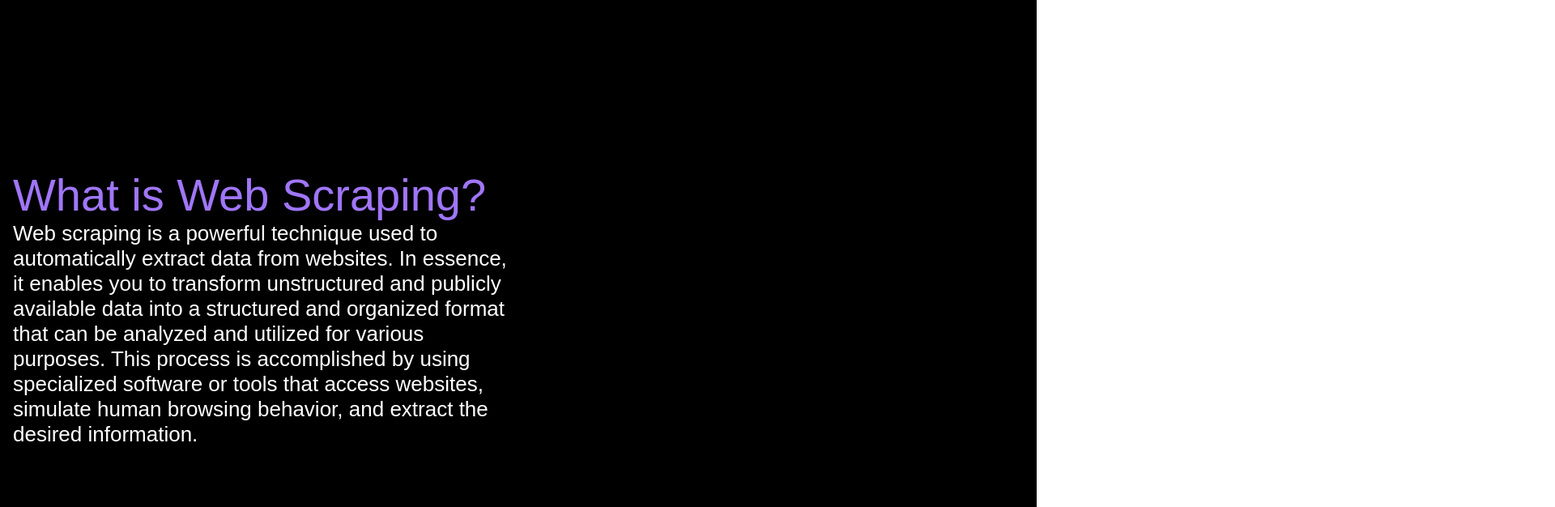
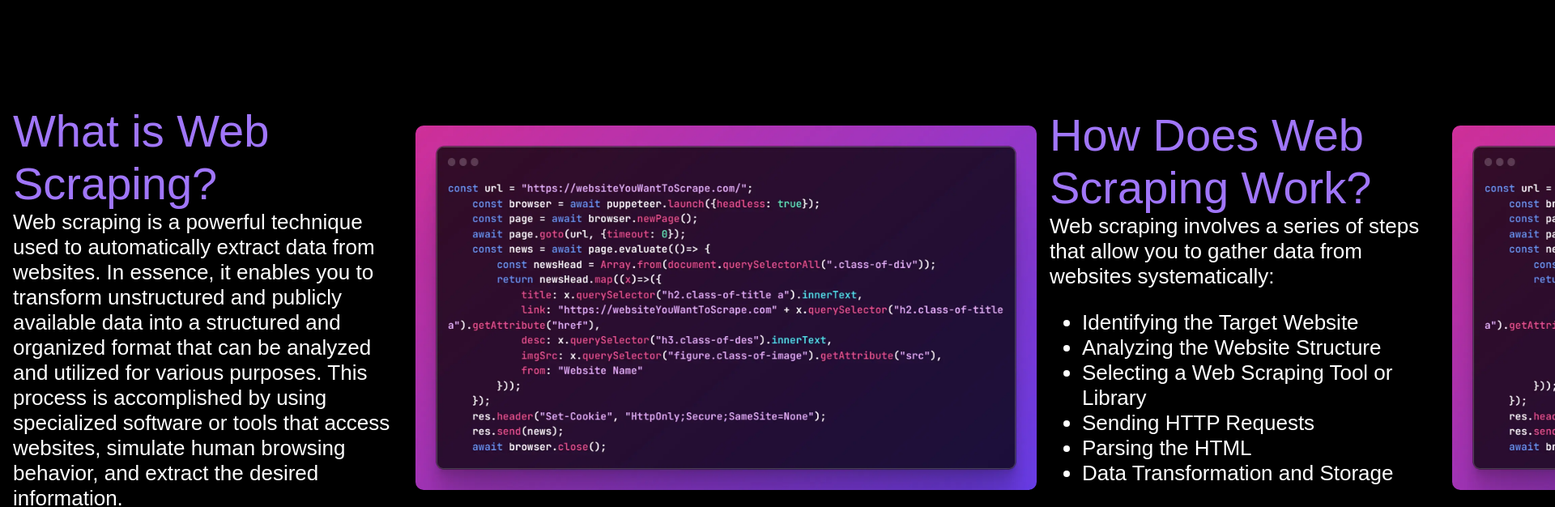
Before and after one commit to HemantDutta/Ares.Web, a React (Create React App) app in the folder client/: page /web-scraping in a window 1280 px wide. Shown: the part 820-1446 px from the top of the page at 81% size, 1920 px wide, since content can reach past the window. Built offline with nearby package versions, Linux system fonts and the light colour scheme; a web font is replaced by a local one.

Commit message:
Create Horizontal Scroll for Web Scraping Page

```diff
--- a/client/public/assets/AresStyles.css
+++ b/client/public/assets/AresStyles.css
@@ -862,6 +862,7 @@ nav .navbar-container .navbar-about-option span, .navbar-menu-option span {
     justify-content: space-between;
     gap: 1rem;
     height: 100%;
+    width: 100%;
     padding-left: 1rem;
 }
 
@@ -869,8 +870,26 @@ nav .navbar-container .navbar-about-option span, .navbar-menu-option span {
     flex: 1;
 }
 
+.web-scraping-container .web-scraping-content .web-scraping-item .item-content .item-img-content{
+    height: 100%;
+    width: 100%;
+    display: grid;
+    place-items: center;
+}
+
+.web-scraping-container .web-scraping-content .web-scraping-item .item-content .item-img-content img{
+    height: 450px;
+    object-fit: contain;
+    border-radius: 10px;
+}
+
 .web-scraping-container .web-scraping-content{
     background-color: rgba(0,0,0,1);
+    height: 100vh;
+    width: 300vw;
+    display: flex;
+    flex-direction: row;
+    position: relative;
 }
 
 .web-scraping-container .web-scraping-content .web-scraping-item .item-content .item-text-content{
--- a/client/src/pages/Home.js
+++ b/client/src/pages/Home.js
@@ -42,7 +42,6 @@ export const Home = () => {
         axios.get("http://localhost:5000/feed-headline")
             .then((res) => {
                 setHeadline(res.data);
-                setLoader(false);
             })
             .catch((err) => {
                 console.log(err);
@@ -54,6 +53,7 @@ export const Home = () => {
         axios.get("http://localhost:5000/feed-content")
             .then((res) => {
                 setNews(res.data);
+                setLoader(false);
             })
             .catch((err) => {
                 console.log(err);
@@ -123,16 +123,8 @@ export const Home = () => {
                         <span>Feed</span>
                     </div>
                     <div className="feed-content">
-                        {
-                            loader &&
-                            <div className="feed-loader">
-                                <img src="assets/loader/ares_loading.svg" alt="Loading..."/>
-                                <span id="loader-txt">Loading Feed...</span>
-                            </div>
-                        }
                         <div className="feed-headline">
                             {
-                                !loader &&
                                 headline.map(((value, index) => {
                                     return (
                                         <div className="headline-item" key={index}>
@@ -156,13 +148,20 @@ export const Home = () => {
                                 }))
                             }
                             {
-                                !loader &&
+                                headline.length!==0 &&
                                 <div className="feed-headline-header">
                                     <span>Your Daily Dose</span>
                                     <span>of Tech News</span>
                                 </div>
                             }
                         </div>
+                        {
+                            loader &&
+                            <div className="feed-loader">
+                                <img src="assets/loader/ares_loading.svg" alt="Loading..."/>
+                                <span id="loader-txt">Loading Feed...</span>
+                            </div>
+                        }
                         <div className="feed-flex">
                             {
                                 news.map((value, index) => {
--- a/client/src/pages/Search.js
+++ b/client/src/pages/Search.js
@@ -37,6 +37,8 @@ export const Search = () => {
                 setSDone(true);
             }
         }
+
+
     }, [search])
 
     //Search Bar Animation
@@ -95,6 +97,9 @@ export const Search = () => {
                     text.innerText = "Scraping The Digital Surface..."
                     setTimeout(()=>{
                         text.innerText = "Almost there..."
+                        setTimeout(()=>{
+                            text.innerText = "Thank you for your patience...";
+                        },3000)
                     },3000)
                 }, 3000)
             }, 3000)
--- a/client/src/pages/WebScraping.js
+++ b/client/src/pages/WebScraping.js
@@ -1,5 +1,5 @@
 import {Navbar} from "../components/Navbar";
-import {useLayoutEffect, useRef} from "react";
+import {useEffect, useLayoutEffect, useRef} from "react";
 import gsap from "gsap";
 import {ScrollTrigger} from "gsap/ScrollTrigger";
 
@@ -13,18 +13,23 @@ export const WebScraping = () => {
     const ws_ws = useRef(null);
     const wsd_1 = useRef(null);
     const wsh_1 = useRef(null);
+    const wsi_1 = useRef(null);
+
+    //Horizontal Scroll Refs
+    const sectionRef = useRef(null);
+    const triggerRef = useRef(null);
 
     //Landing Animation
-    useLayoutEffect(()=>{
+    useLayoutEffect(() => {
         const tl = gsap.timeline();
         tl
             .from(ws_img.current, {clipPath: "inset(45%)", duration: 0.8, delay: 0.2}, 0)
-            .from(ws_ws.current, {yPercent: 100, autoAlpha: 0, duration: 0.4},1)
+            .from(ws_ws.current, {yPercent: 100, autoAlpha: 0, duration: 0.4}, 1)
             .from(ws_wt.current, {yPercent: 100, autoAlpha: 0, duration: 0.4, delay: 0.2}, 1)
-    },[])
+    }, [])
 
     //Scraping Slide Item Animations
-    useLayoutEffect(()=>{
+    useLayoutEffect(() => {
         const tl = gsap.timeline({
             scrollTrigger: {
                 trigger: wsh_1.current
@@ -33,12 +38,31 @@ export const WebScraping = () => {
         tl
             .from(wsh_1.current, {yPercent: 100, duration: 0.6})
             .from(wsd_1.current, {clipPath: "polygon(0% 20%, 60% 20%, 60% 0%, 100% 50%, 60% 100%, 60% 80%, 0% 80%)", backgroundColor: "#FFF"})
-    },[])
+            .from(wsi_1.current, {yPercent: 50, autoAlpha: 0, rotate: -20, backgroundColor: "#FFF"})
+    }, [])
 
     //Horizontal Scroll Animation
+    useEffect(() => {
+        const pin = gsap.fromTo(sectionRef.current, {
+            translateX: 0
+        }, {
+            translateX: "-200vw",
+            ease: "none",
+            duration: 1,
+            scrollTrigger: {
+                trigger: triggerRef.current,
+                start: "top top",
+                end: "2000 top",
+                scrub: 0.6,
+                pin: true
+            }
+        });
 
+        return ()=>{pin.kill()}
 
-    return(
+    }, []);
+
+    return (
         <>
             <Navbar/>
             <div className="web-scraping-header">
@@ -47,8 +71,8 @@ export const WebScraping = () => {
                 <img ref={ws_img} src="assets/images/ws_landing.svg" alt="landing background"/>
             </div>
             <div className="web-scraping-container">
-                <div>
-                    <div className="web-scraping-content">
+                <div ref={triggerRef}>
+                    <div className="web-scraping-content" ref={sectionRef}>
                         <div className="web-scraping-item web-scraping-what">
                             <div className="item-content">
                                 <div className="item-text-content">
@@ -60,12 +84,53 @@ export const WebScraping = () => {
                                     </div>
                                 </div>
                                 <div className="item-img-content">
-
+                                    <img ref={wsi_1} src="assets/images/wsh_1_img.webp" alt="Scraping Code"/>
                                 </div>
                             </div>
                         </div>
-                        <div className="web-scraping-item web-scraping-how"></div>
-                        <div className="web-scraping-item web-scraping-ethics"></div>
+                        <div className="web-scraping-item web-scraping-how">
+                            <div className="item-content">
+                                <div className="item-text-content">
+                                    <div className="item-header">
+                                        <span className="dis-ib">How Does Web Scraping Work?</span>
+                                    </div>
+                                    <div className="item-des">
+                                        <span>Web scraping involves a series of steps that allow you to gather data from websites systematically:</span>
+                                        <ul>
+                                            <li><span>Identifying the Target Website</span></li>
+                                            <li><span>Analyzing the Website Structure</span></li>
+                                            <li><span>Selecting a Web Scraping Tool or Library</span></li>
+                                            <li><span>Sending HTTP Requests</span></li>
+                                            <li><span>Parsing the HTML</span></li>
+                                            <li><span>Data Transformation and Storage</span></li>
+                                        </ul>
+                                    </div>
+                                </div>
+                                <div className="item-img-content">
+                                    <img src="assets/images/wsh_1_img.webp" alt="Scraping Code"/>
+                                </div>
+                            </div>
+                        </div>
+                        <div className="web-scraping-item web-scraping-ethics">
+                            <div className="item-content">
+                                <div className="item-text-content">
+                                    <div className="item-header">
+                                        <span className="dis-ib">Ethical Considerations of Web Scraping</span>
+                                    </div>
+                                    <div className="item-des">
+                                        <span>While web scraping offers numerous benefits, it's essential to be mindful of ethical considerations:</span>
+                                        <ul>
+                                            <li><span>Respect Website Policies</span></li>
+                                            <li><span>Avoid Overloading Servers</span></li>
+                                            <li><span>Data Privacy and Copyright</span></li>
+                                        </ul>
+                                    </div>
+                                </div>
+                                <div className="item-img-content">
+                                    <img src="assets/images/wsh_1_img.webp" alt="Scraping Code"/>
+                                </div>
+                            </div>
+                        </div>
                     </div>
                 </div>
             </div>
```
Also changed, not shown: client/public/assets/images/wsh_1_img.webp (added), 1 other file (tests, documents, lock files or other folders).
